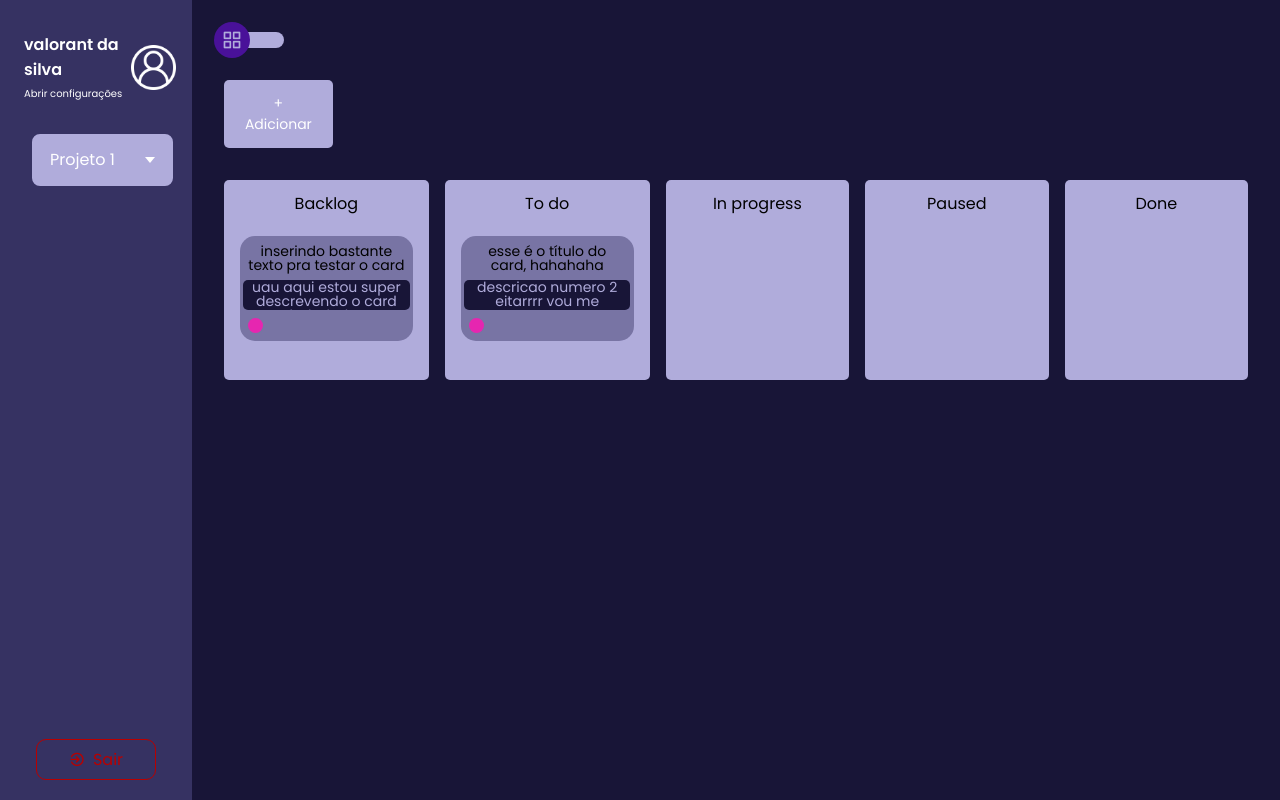
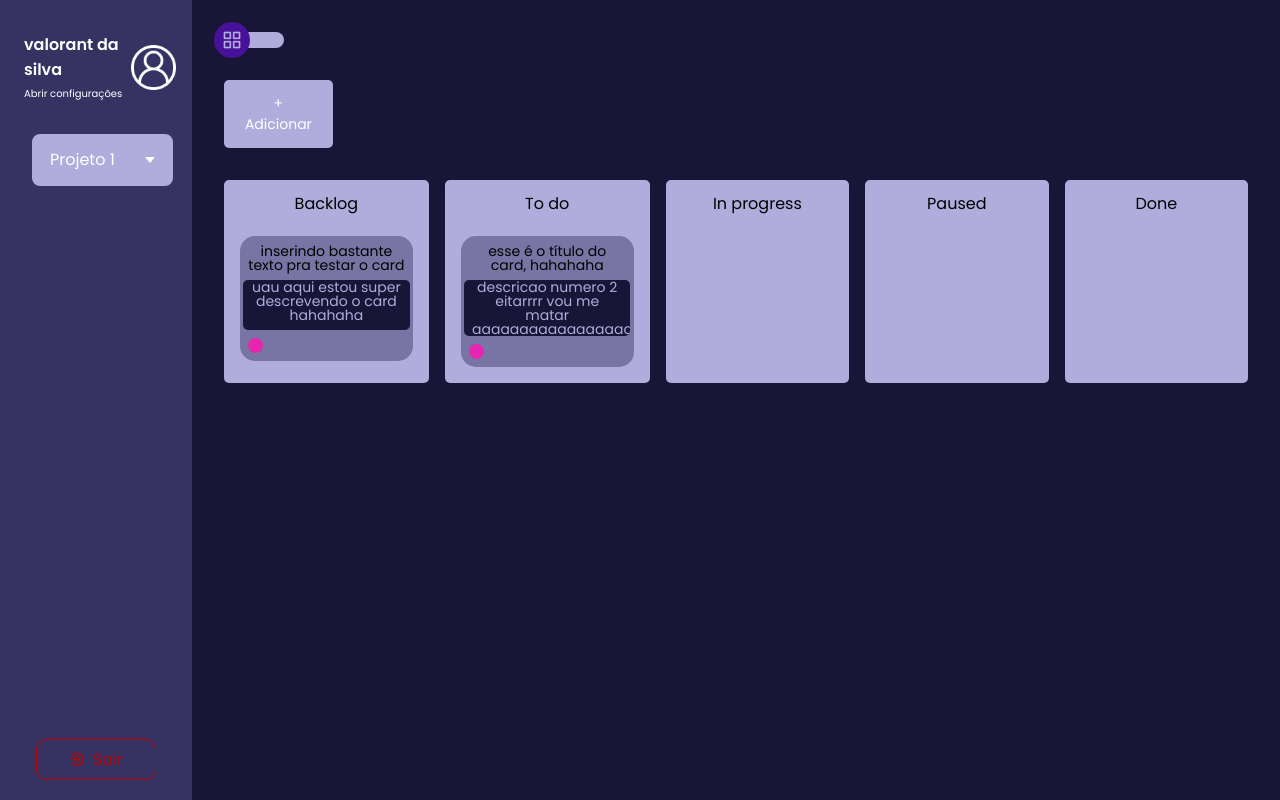
Before and after one commit to MaduAlfredo/Projeto, a PHP site: page /html/kanban.html in a window 1280 px wide. Run offline with PHP 8.4, Linux system fonts and the light colour scheme.

Commit message:
to mexendo ainda

```diff
--- a/css/kanban.css
+++ b/css/kanban.css
@@ -98,7 +98,7 @@ body{
 
 .descricao{
   margin: .5rem 0;
-  height: 30px;
+  min-height: 50px;
   overflow: hidden;
   background-color: #181537;
   border-radius: 5px;
--- a/teste/kanban.php
+++ b/teste/kanban.php
@@ -41,7 +41,8 @@
                   }
                 // Loop através dos resultados do banco de dados e exibir nomes de boards como itens de lista
                 while ($row = $result->fetch_assoc()) {
-                    echo '<li><a href="kanban.php?id=' . $row["id_board"] . '">' . $row["board_name"] . '</a></li>';
+                    echo '<li><a href="../kanban.php?id=' . $row["id_board"] . '">' . $row["board_name"] . '</a></li>';
+                    echo $row["id_board"];
                 }
                 ?>
                 </ul>
```
